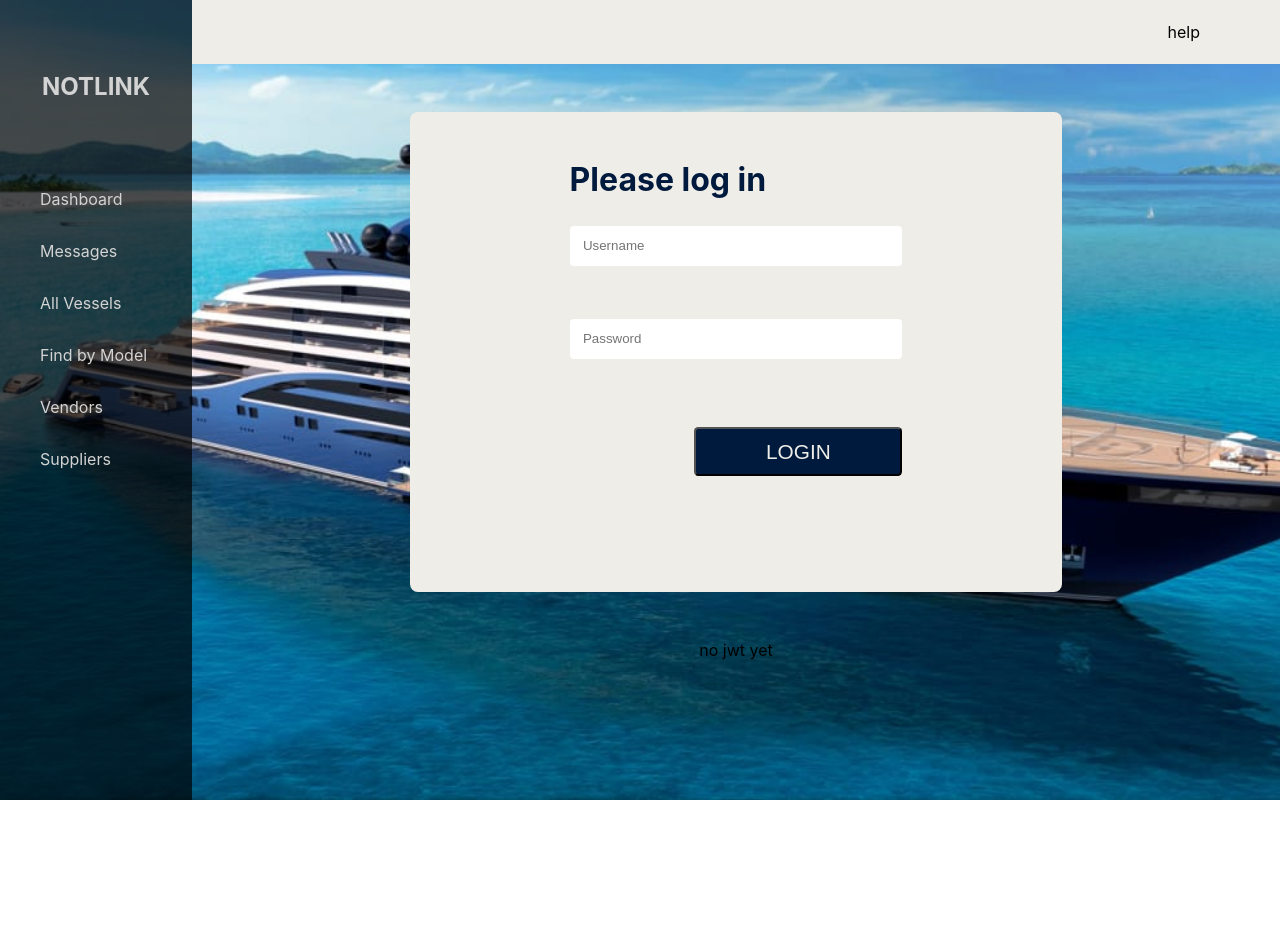
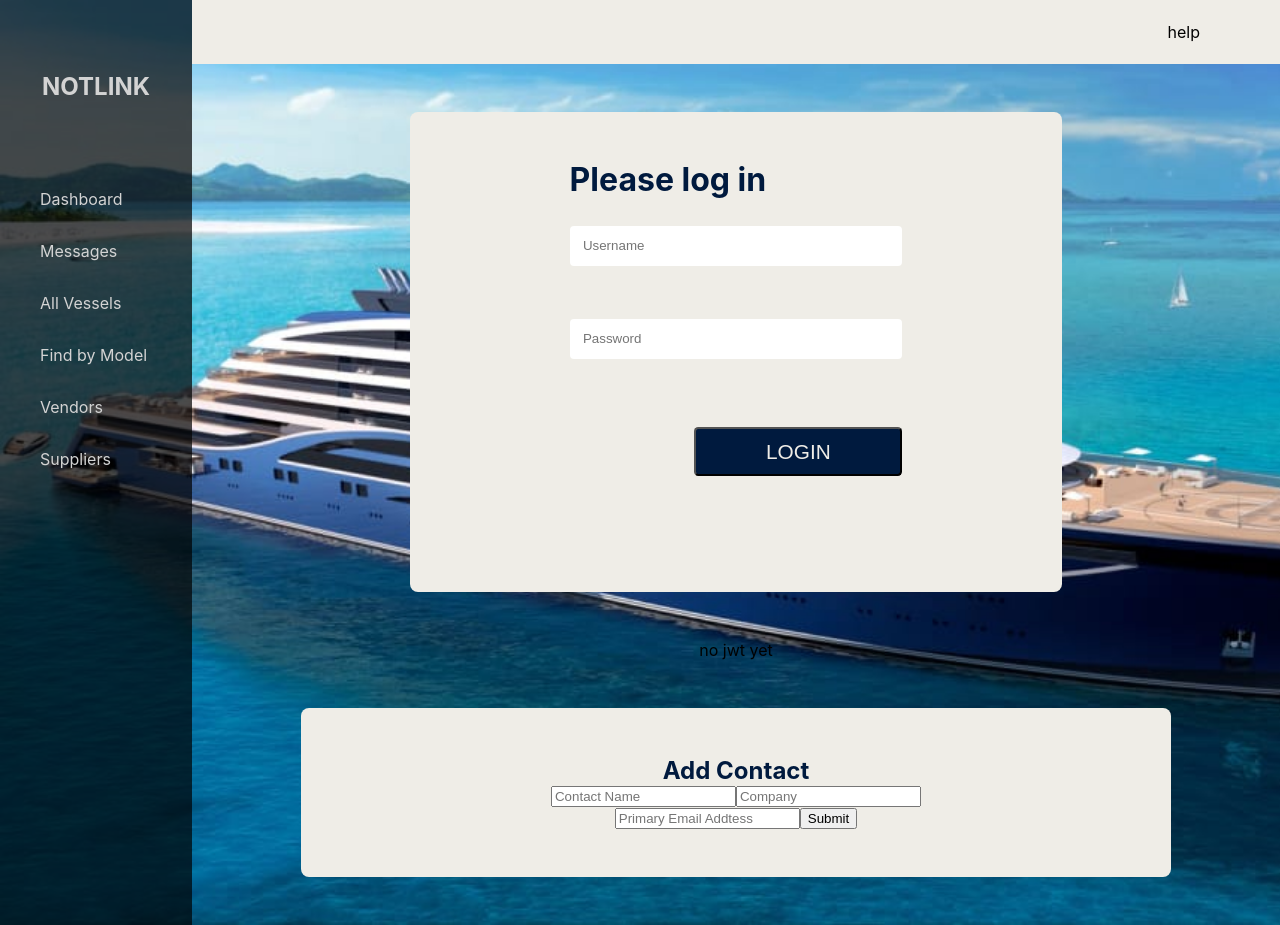
Before and after one commit to D20CM/link-tech-test, a React (Create React App) app: page / in a window 1280 px wide. Before the commit the page ends 800 px from the top, so only its background shows below. Built offline with nearby package versions, Linux system fonts and the light colour scheme.

Commit message:
add addContact area - can submit new contact from form (no phone number construct yet)

```diff
--- a/src/App.js
+++ b/src/App.js
@@ -6,6 +6,7 @@ import Contacts from "./components/Contacts/Contacts";
 import { useState, useEffect } from "react";
 import Dashboard from "./components/Dashboard/Dashboard";
 import { getContacts } from "./api/contacts";
+import AddContact from "./components/AddContact/AddContact";
 
 function App() {
   const [username, setUsername] = useState("");
@@ -93,6 +94,7 @@ function App() {
             </>
           )}
           {jwt && <Contacts jwt={jwt} />}
+          <AddContact jwt={jwt} />
         </section>
       </div>
     </div>
--- a/src/api/contacts.js
+++ b/src/api/contacts.js
@@ -18,15 +18,15 @@ export async function getContacts(jwt) {
 
 export async function addContact(jwt, newContact) {
   if (jwt) {
-    console.log("calling contacts/POST API", jwt, newContact.contactName);
+    console.log("calling contacts/POST API", jwt.jwt, newContact.contactName);
     const response = await fetch(
       `https://interview.intrinsiccloud.net/contacts`,
       {
         method: "POST",
         headers: {
+          Accept: "application/json",
           "Content-Type": "application/json",
-
-          Authorization: "Bearer " + jwt,
+          Authorization: "Bearer " + jwt.jwt,
         },
         body: JSON.stringify(newContact),
       }
@@ -34,5 +34,7 @@ export async function addContact(jwt, newContact) {
     const data = await response.json();
     console.log(data);
     return data;
+  } else {
+    console.log("No jwt, I guess!");
   }
 }
--- /dev/null
+++ b/src/components/AddContact/AddContact.js
@@ -0,0 +1,67 @@
+import css from "./addContact.module.css";
+import { React, useState } from "react";
+import { addContact } from "../../api/contacts";
+
+function AddContact(jwt) {
+  const [contactName, setContactName] = useState("");
+  const [company, setCompany] = useState("");
+  const [phoneNumbers, setPhoneNumbers] = useState([]);
+  const [primaryEmailAddress, setPrimaryEmailAddress] = useState("");
+
+  function handleInput(callback, e) {
+    callback(e);
+    // console.log(contactName, company, primaryEmailAddress);
+  }
+
+  function handleSubmit(e) {
+    const newContact = {
+      contactName: contactName,
+      company: company,
+      phoneNumbers: [
+        {
+          areaCode: "0151",
+          category: "HOME",
+          countryCode: "44",
+          extension: "",
+          id: "someprimaryid",
+          number: "987654",
+        },
+      ],
+      primaryEmailAddress: primaryEmailAddress,
+    };
+    e.preventDefault();
+    console.log(JSON.stringify(newContact));
+    addContact(jwt, newContact);
+  }
+
+  return (
+    <section className={css.addContactArea}>
+      <h2>Add Contact</h2>
+      <form>
+        <input
+          type="text"
+          className={css.contactNameInput}
+          placeholder="Contact Name"
+          onChange={(e) => handleInput(setContactName, e.target.value)}
+        ></input>
+
+        <input
+          type="text"
+          className={css.companyInput}
+          placeholder="Company"
+          onChange={(e) => handleInput(setCompany, e.target.value)}
+        ></input>
+      </form>
+
+      <input
+        type="text"
+        className={css.emailInput}
+        placeholder="Primary Email Addtess"
+        onChange={(e) => handleInput(setPrimaryEmailAddress, e.target.value)}
+      ></input>
+      <input type="submit" onClick={handleSubmit}></input>
+    </section>
+  );
+}
+
+export default AddContact;
--- /dev/null
+++ b/src/components/AddContact/addContact.module.css
@@ -0,0 +1,13 @@
+.addContactArea{
+
+        width: 80%;
+        margin: 3em auto;
+        padding: 3em;
+        background-color: #efede7;
+        color: #001a3e;
+        border-radius: 8px;
+        text-align: center;
+
+
+
+}
```
